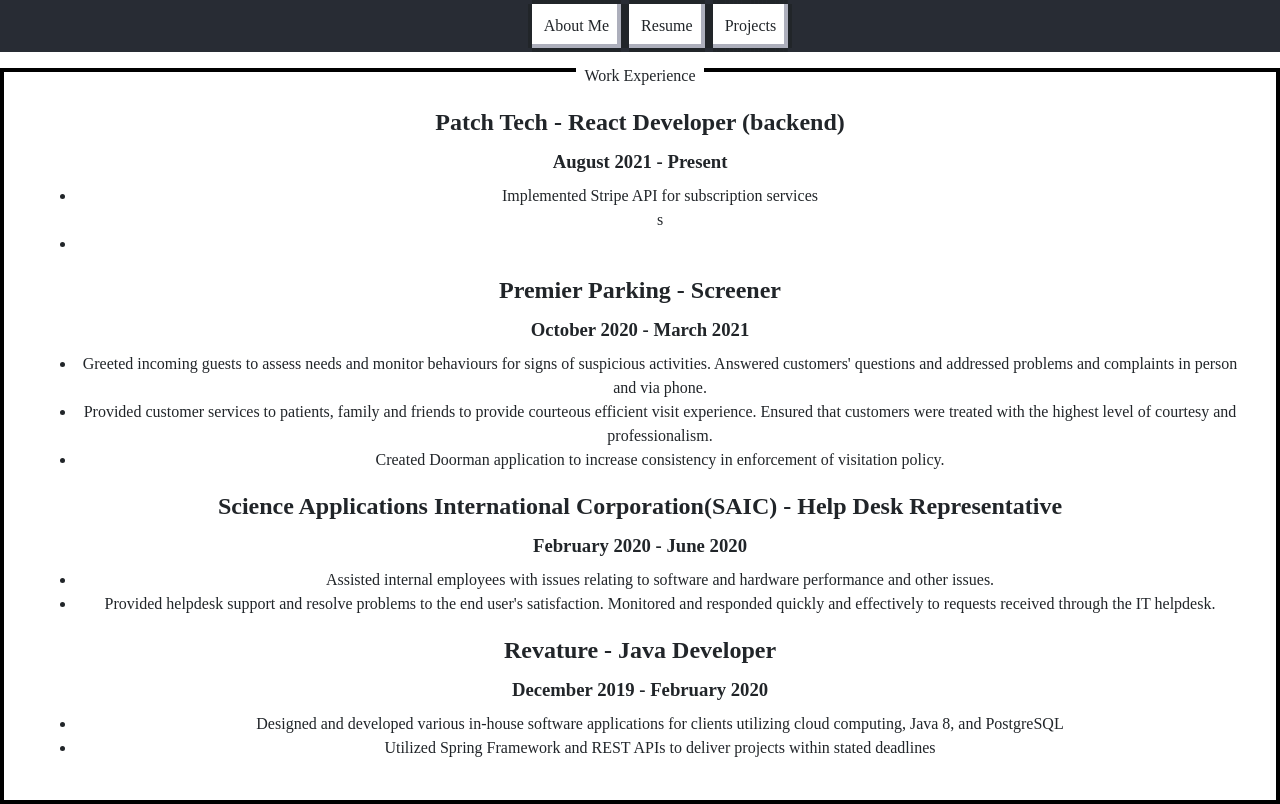
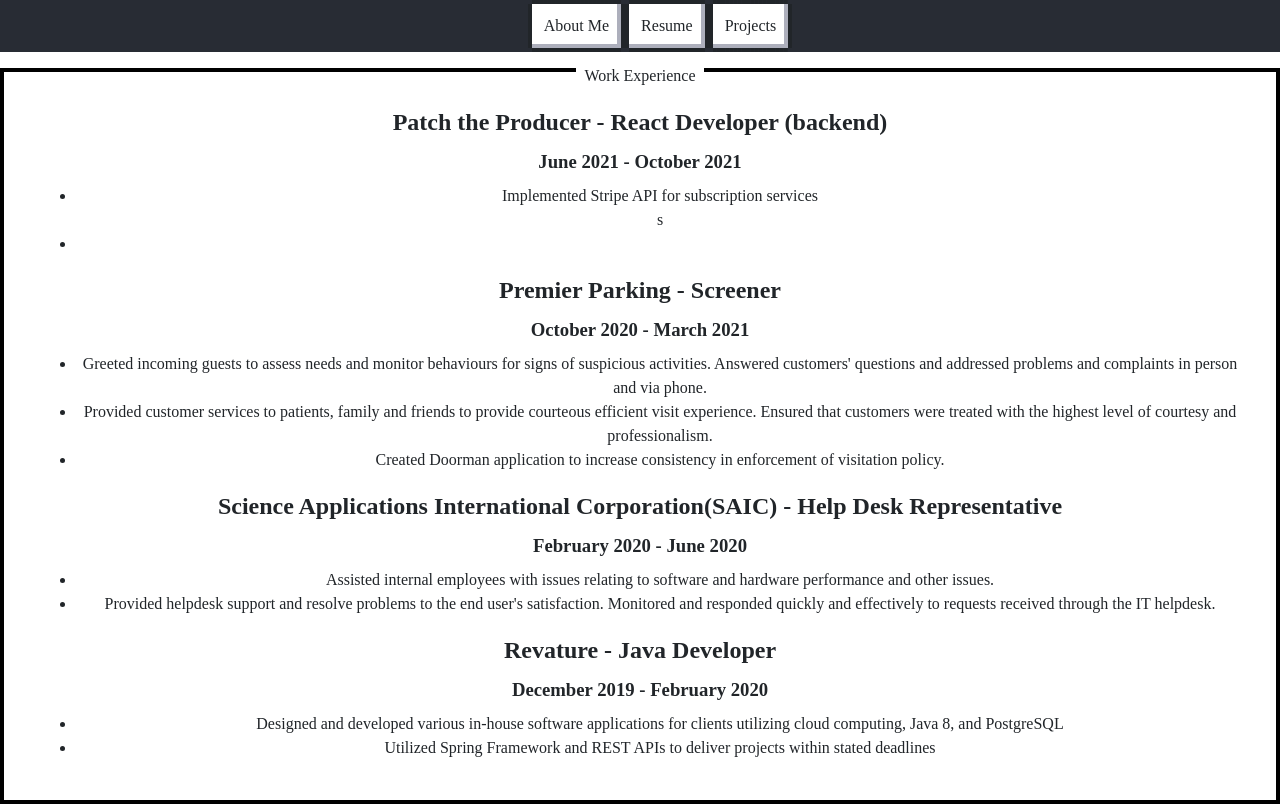
Before and after one commit to tiptondt1998/react-portfolio, a React (Create React App) app: page / in a window 1280 px wide. Both pictures are taken after a click on the item "Resume". Built offline with nearby package versions, Linux system fonts and the light colour scheme.

Commit message:
edited work experience

```diff
--- a/src/components/Resume/index.js
+++ b/src/components/Resume/index.js
@@ -8,8 +8,8 @@
 <div class="nes-container with-title is-centered">
 <p class="title">Work Experience</p>
     <p>
-    <h1>Patch Tech - React Developer (backend)</h1>
-    <h3>August 2021 - Present</h3>
+    <h1>Patch the Producer - React Developer (backend)</h1>
+    <h3>June 2021 - October 2021</h3>
     <ul>
       <li>Implemented Stripe API for subscription services</li>s
       <li></li>
```
